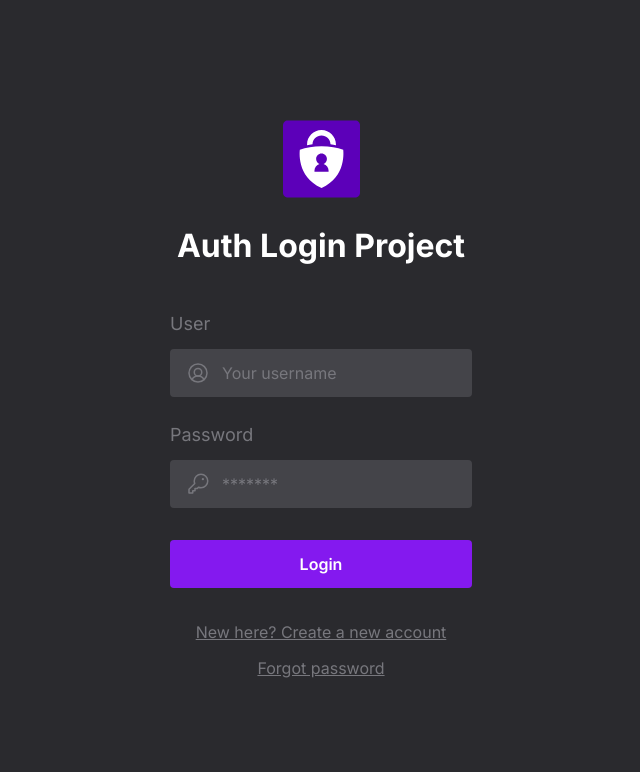
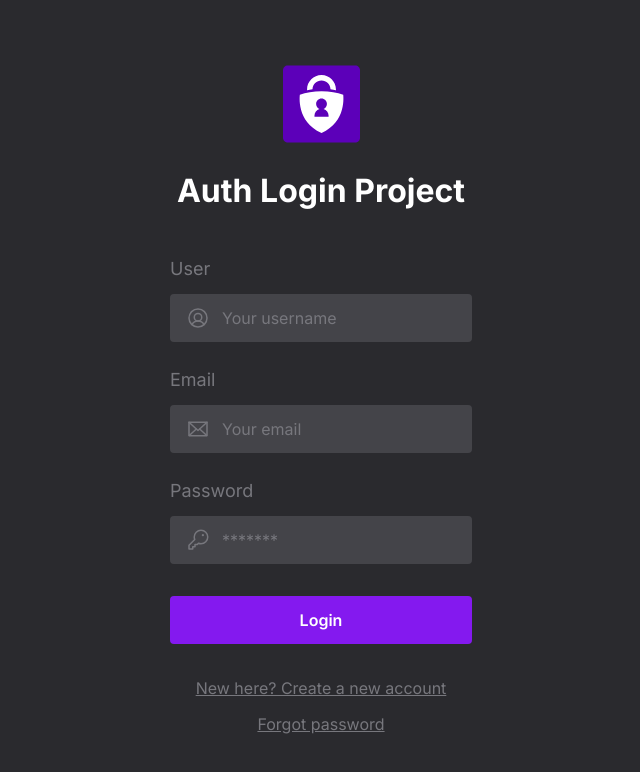
Before and after one commit to AlexWasHeree/auth-login-project, a React (Vite) app: page / in a window 1280 px wide. Shown: the top 772 px of the page, without its empty margins (319-959 px from the left). Built offline with nearby package versions, Linux system fonts and the light colour scheme.

Commit message:
signup page

```diff
--- a/src/App.tsx
+++ b/src/App.tsx
@@ -1,10 +1,11 @@
 import { Login } from './pages/login/Login';
+import { Signup } from './pages/signup/Signup';
 import './styles/global.css';
 
 function App() {
   return (
     <div className="">
-      <Login />
+      <Signup />
     </div>
   );
 }
--- a/src/components/TextInput.tsx
+++ b/src/components/TextInput.tsx
@@ -31,7 +31,7 @@ export interface TextInputInputProps
 function TextInputInput(props: TextInputInputProps) {
   return (
     <input
-      className="bg-transparent flex-1 text-gray-300 text-2sm placeholder:text-gray-300 outline-none"
+      className="bg-transparent flex-1 text-gray-100 text-2sm placeholder:text-gray-300 outline-none"
       {...props}
     />
   );
--- /dev/null
+++ b/src/pages/signup/Signup.tsx
@@ -0,0 +1,70 @@
+import React from 'react';
+import logo from '../../assets/logoAuth.svg';
+import { TextInput } from '../../components/TextInput';
+import { UserCircle, Key, Envelope } from 'phosphor-react';
+import { Button } from '../../components/Button';
+
+export const Signup = () => {
+  return (
+    <div className="bg-gray-700 w-screen h-screen flex flex-col justify-center items-center">
+      <img src={logo} alt="logo" className="mb-6" />
+      <h1 className="text-xl text-white font-bold mb-10">Auth Login Project</h1>
+
+      <form className="flex flex-col gap-6 mb-8">
+        <label htmlFor="user">
+          <h2 className="text-gray-300 text-md mb-3">User</h2>
+
+          <TextInput.Root>
+            <TextInput.Icon>
+              <UserCircle />
+            </TextInput.Icon>
+            <TextInput.Input
+              type="text"
+              id="user"
+              placeholder="Your username"
+            ></TextInput.Input>
+          </TextInput.Root>
+        </label>
+
+        <label htmlFor="user">
+          <h2 className="text-gray-300 text-md mb-3">Email</h2>
+
+          <TextInput.Root>
+            <TextInput.Icon>
+              <Envelope />
+            </TextInput.Icon>
+            <TextInput.Input
+              type="email"
+              id="email"
+              placeholder="Your email"
+            ></TextInput.Input>
+          </TextInput.Root>
+        </label>
+
+        <label htmlFor="password" className="mb-2">
+          <h2 className="text-gray-300 text-md mb-3">Password</h2>
+
+          <TextInput.Root>
+            <TextInput.Icon>
+              <Key />
+            </TextInput.Icon>
+            <TextInput.Input
+              type="password"
+              id="password"
+              placeholder="*******"
+            ></TextInput.Input>
+          </TextInput.Root>
+        </label>
+
+        <Button>Login</Button>
+      </form>
+
+      <a href="" className="text-gray-300 text-center underline mb-3">
+        New here? Create a new account
+      </a>
+      <a href="" className="text-gray-300 text-center underline">
+        Forgot password
+      </a>
+    </div>
+  );
+};
```
